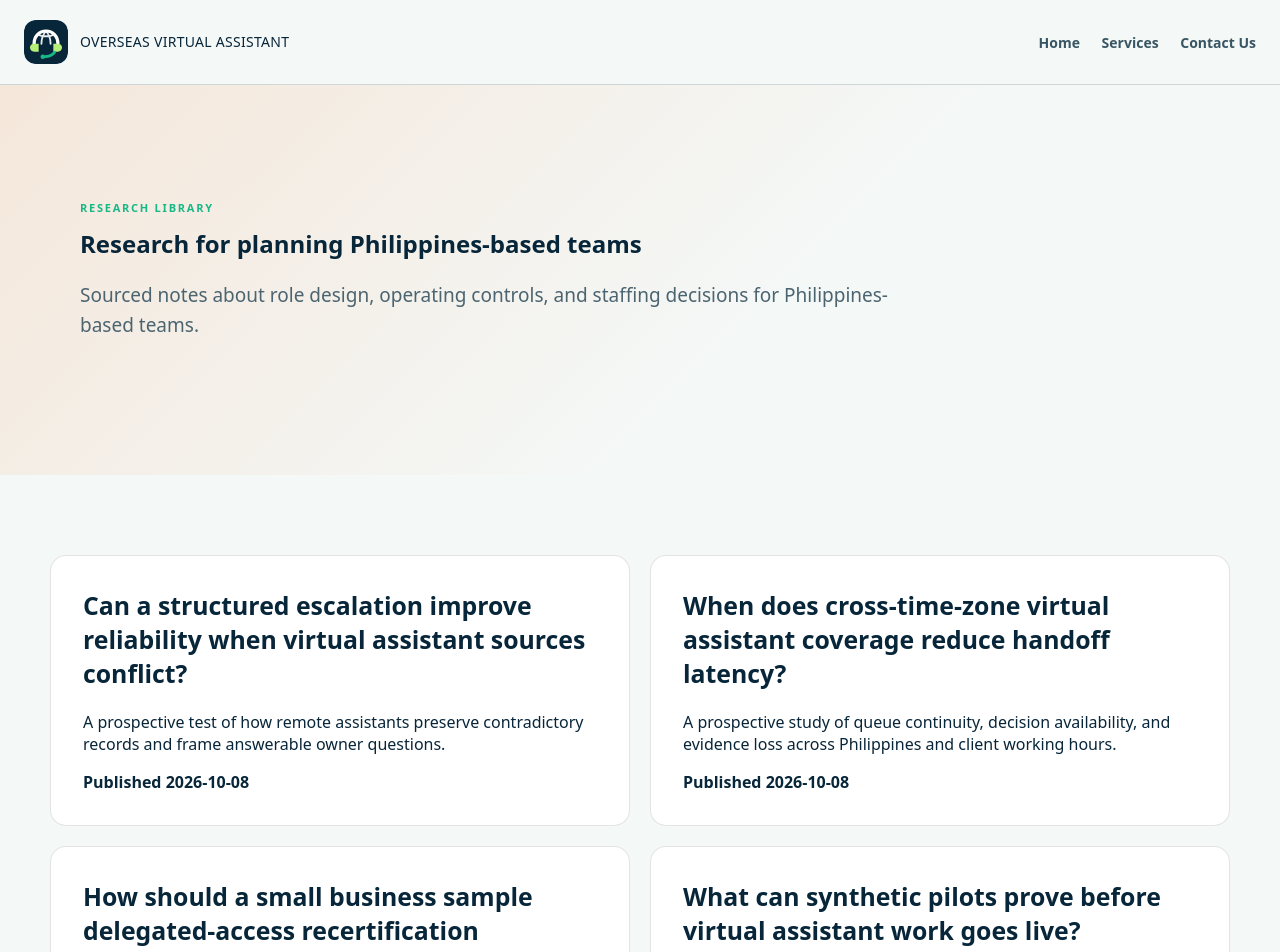
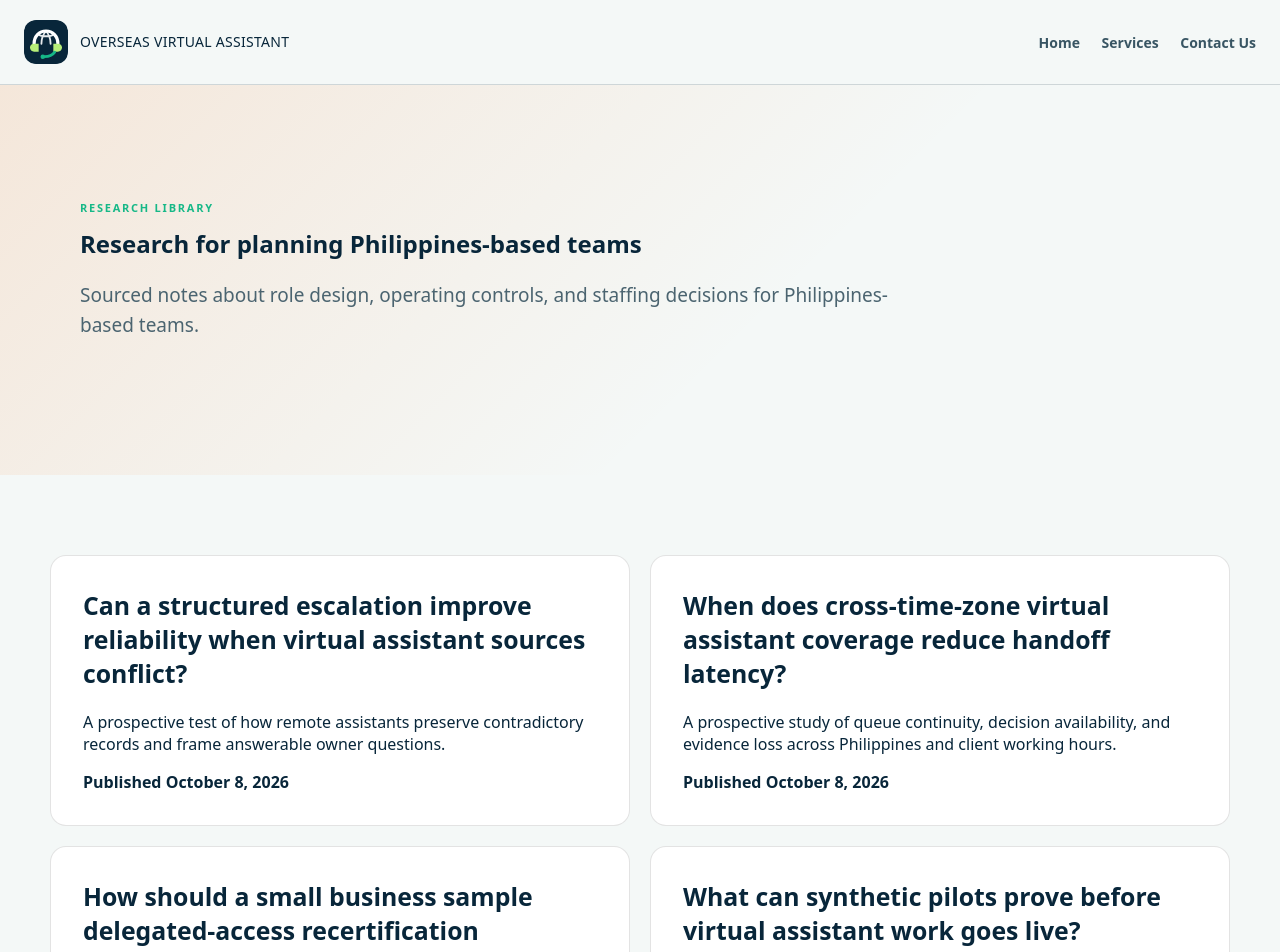
Before and after one commit to coolifystealthagents/overseasvirtualassistant, a Next.js app: page /research in a window 1280 px wide. Shown: the top 952 px of the page. Built offline with nearby package versions, Linux system fonts and the light colour scheme.

Commit message:
Show publication dates on article cards

```diff
--- a/app/research/page.tsx
+++ b/app/research/page.tsx
@@ -1,8 +1,54 @@
-import { Header, Footer, CTA } from '../components';
-import { researchPosts } from '../fleet-content';
+import { Header, Footer, CTA } from "../components";
+import { researchPosts } from "../fleet-content";
+const formatDate = (date: string) =>
+  new Intl.DateTimeFormat("en-US", {
+    month: "long",
+    day: "numeric",
+    year: "numeric",
+    timeZone: "UTC",
+  }).format(new Date(`${date}T00:00:00Z`));
 
-export const metadata = { title: 'Research', description: 'Research notes about Philippines-based staffing and operations.' };
+export const metadata = {
+  title: "Research",
+  description:
+    "Research notes about Philippines-based staffing and operations.",
+};
 
 export default function Research() {
-  return <><Header/><main className="fleet-main"><section className="fleet-hero"><div className="container"><p className="eyebrow">Research library</p><h1>Research for planning Philippines-based teams</h1><p className="lead">Sourced notes about role design, operating controls, and staffing decisions for Philippines-based teams.</p></div></section><section className="section"><div className="container fleet-card-grid">{researchPosts.map(p=><a className="fleet-card" href={`/research/${p.slug}`} key={p.slug}><h2>{p.title}</h2><p>{p.excerpt}</p><b>Published {p.published}</b></a>)}</div></section><CTA/></main><Footer/></>;
+  return (
+    <>
+      <Header />
+      <main className="fleet-main">
+        <section className="fleet-hero">
+          <div className="container">
+            <p className="eyebrow">Research library</p>
+            <h1>Research for planning Philippines-based teams</h1>
+            <p className="lead">
+              Sourced notes about role design, operating controls, and staffing
+              decisions for Philippines-based teams.
+            </p>
+          </div>
+        </section>
+        <section className="section">
+          <div className="container fleet-card-grid">
+            {researchPosts.map((p) => (
+              <a
+                className="fleet-card"
+                href={`/research/${p.slug}`}
+                key={p.slug}
+              >
+                <h2>{p.title}</h2>
+                <p>{p.excerpt}</p>
+                <b>
+                  Published <time dateTime={p.published}>{formatDate(p.published)}</time>
+                </b>
+              </a>
+            ))}
+          </div>
+        </section>
+        <CTA />
+      </main>
+      <Footer />
+    </>
+  );
 }
```
Also changed, not shown: app/blog/blog-listing.tsx (+40 -12 lines), app/blog/page.tsx (+8 -1 lines), app/blog/page/[page]/page.tsx (+17 -1 lines).
